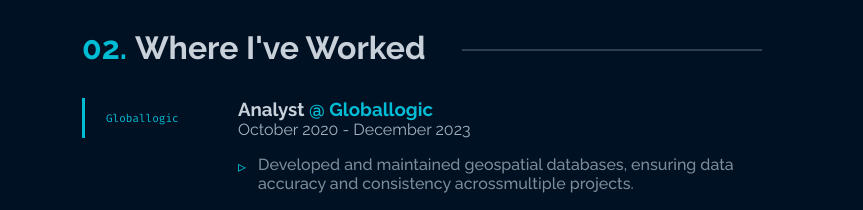
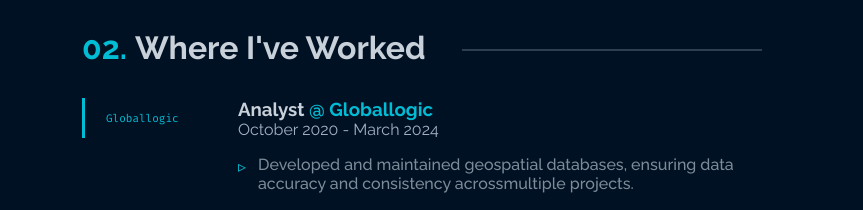
Before and after one commit to VamsiSaketh98/portfolio-v2, a Next.js app: page / in a window 1280 px wide. Shown: the part 1980-2190 px from the top of the page, without its empty margins (208-1071 px from the left). Built offline with nearby package versions, Linux system fonts and the light colour scheme; no server answers.

Commit message:
Design tweak

```diff
--- a/src/sections/Experience.tsx
+++ b/src/sections/Experience.tsx
@@ -24,7 +24,7 @@
       role: "Analyst",
       url: "",
       start: "October 2020",
-      end: "December 2023",
+      end: "March 2024",
       shortDescription: [
 
         "Developed and maintained geospatial databases, ensuring data accuracy and consistency acrossmultiple projects.",
```
